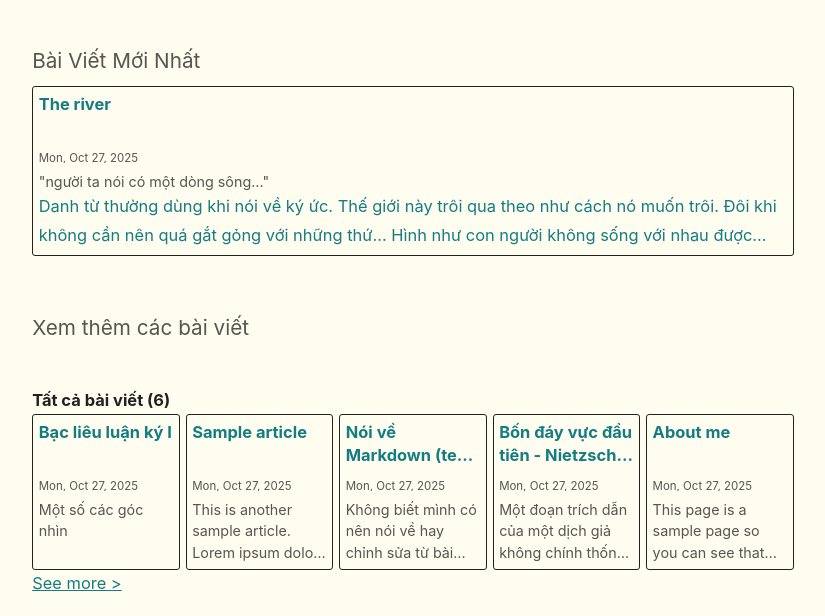
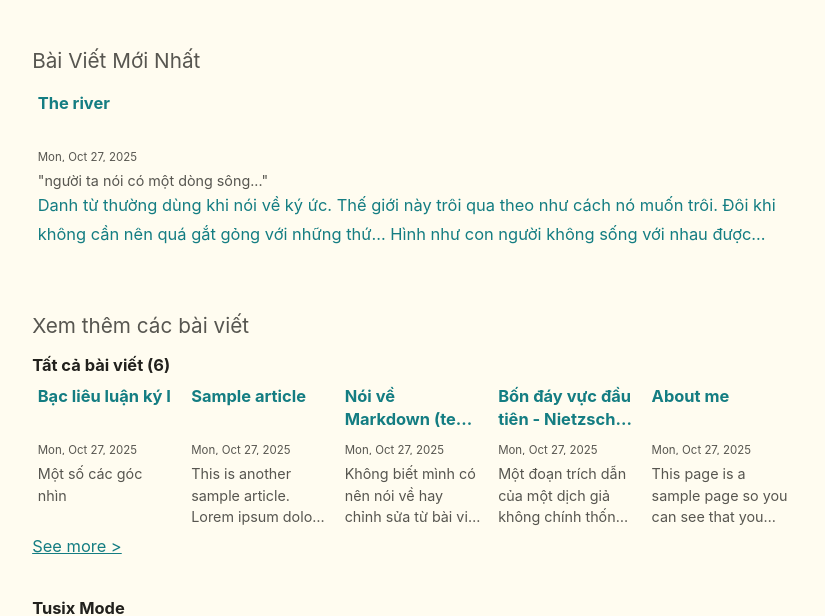
Before and after one commit to ShenRien/guyfindaway, an Eleventy site: page src/index.liquid in a window 1280 px wide. Shown: the part 187-803 px from the top of the page, without its empty margins (227-1052 px from the left). Built offline with nearby package versions, Linux system fonts and the light colour scheme; Eleventy itself is replaced by a stand-in of ours; files that its build step writes are made by us from their sources; what eleventy-plugin-code-style-hooks would draw is missing.

Commit message:
theme update

```diff
--- a/src/_includes/postlist.liquid
+++ b/src/_includes/postlist.liquid
@@ -42,8 +42,6 @@
     border-radius: 3px;
     transition: all 0.3s ease;
     box-sizing: border-box;
-    border-style: solid;
-    border-width: 1px;
     /* deleted: display: flex, flex-direction: row, width: 20% */
   }
 
--- a/src/index.liquid
+++ b/src/index.liquid
@@ -15,7 +15,6 @@ layout: layouts/default.liquid
   <section>
   <div style="height: 2em;"></div>
     <h2>Xem thêm các bài viết</h2>
-    <div style="height: 2em;"></div>
     <h3>Tất cả bài viết ({{collections.posts.length}})</h3>
     <div class="seemore">
     {% assign regular_posts = collections.posts %}
```
